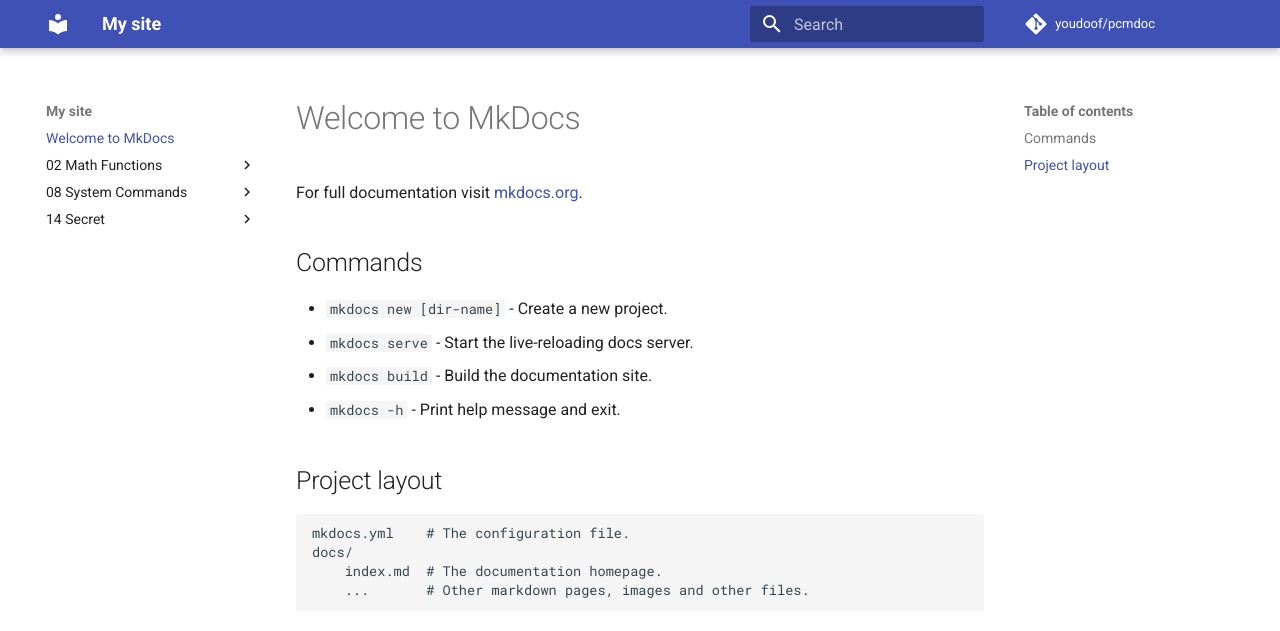
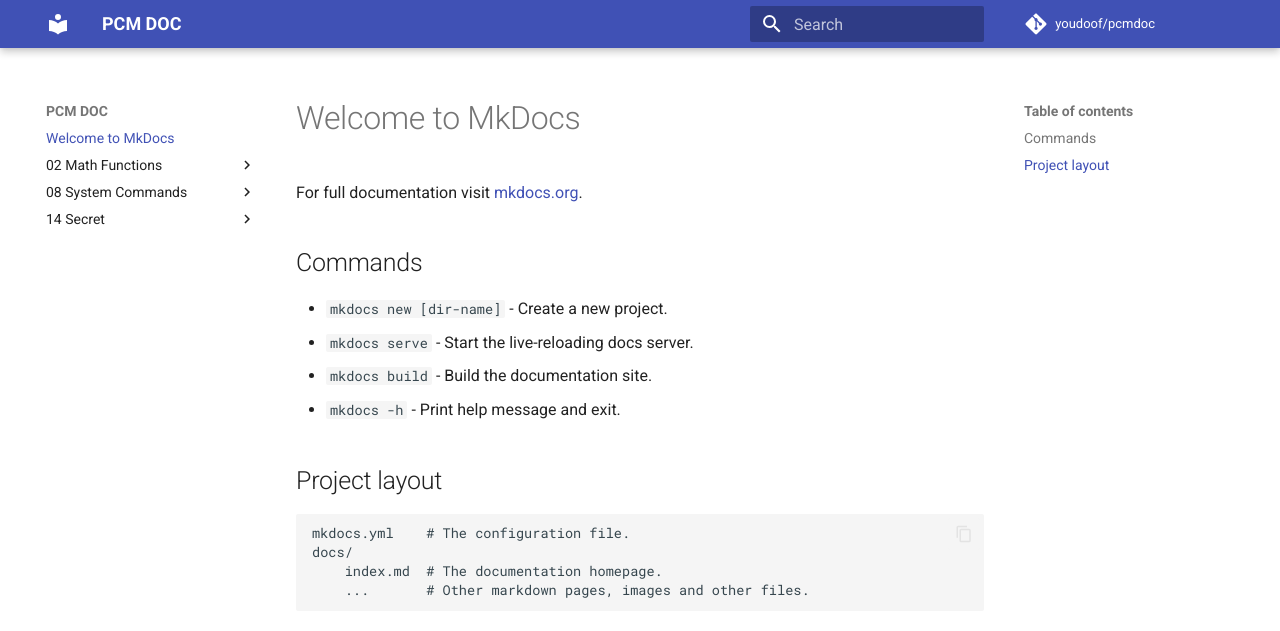
Before and after one commit to youdoof/pcmdoc, an MkDocs documentation site: the page built from docs/index.md, in a window 1280 px wide. Shown: the top 631 px of the page. Built offline with MkDocs 1.6.1 and Material for MkDocs 9.7.7, drawn with Linux system fonts in a browser that asks for light colours; comment, search, counter and statistics services are not loaded.

Commit message:
Merge and continue dev of YAML.

```diff
--- a/mkdocs.yml
+++ b/mkdocs.yml
@@ -1,6 +1,18 @@
-site_name: My site
+site_name: PCM DOC
 site_url: https://example.com/
 repo_url: https://www.github.com/youdoof/pcmdoc
 repo_name: youdoof/pcmdoc
 theme:
   name: material
+  palette:
+    - media: "(prefers-color-scheme: light)"
+      scheme: default
+    - media: "(prefers-color-scheme: dark)"
+      scheme: slate
+  features:
+    - content.code.copy
+
+# Markdown Extensions
+markdown_extensions:
+  - admonition
+  - pymdownx.highlight
```
